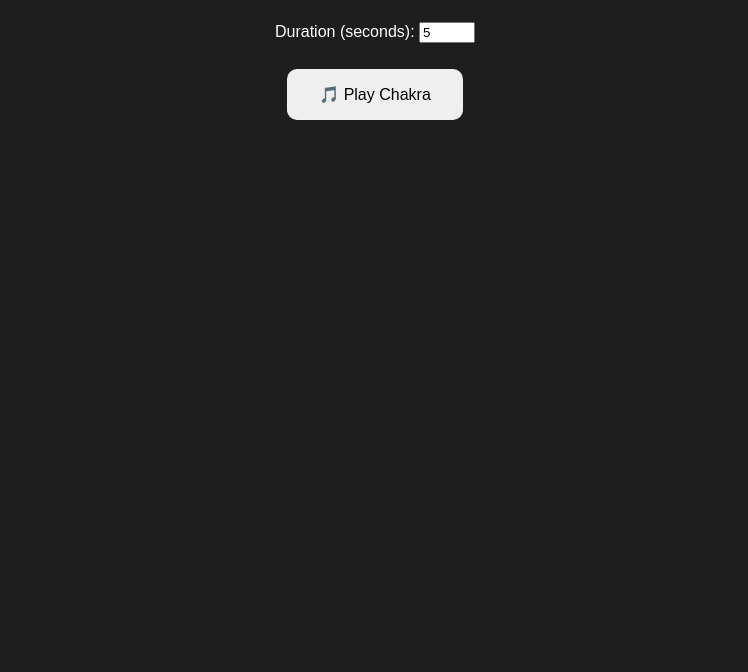
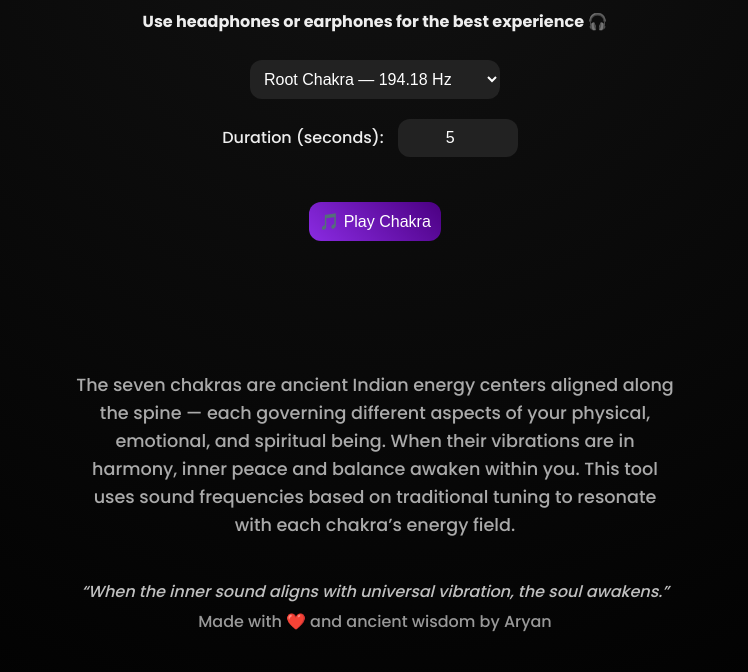
Before and after one commit to giriaryan694-a11y/Chakra_Sound, a plain HTML site: page docs/index.html in a window 1280 px wide. Shown: the part 143-815 px from the top of the page, without its empty margins (265-1013 px from the left). Drawn offline with Linux system fonts and the light colour scheme.

Commit message:
Update index.html

```diff
--- a/docs/index.html
+++ b/docs/index.html
@@ -3,23 +3,87 @@
 <head>
 <meta charset="UTF-8">
 <meta name="viewport" content="width=device-width, initial-scale=1.0">
-<title>Chakra Sound Generator 🌈</title>
+<title>🕉️ Chakra Sound Generator</title>
 <style>
-  body { font-family: Arial, sans-serif; background: #1e1e1e; color: white; text-align: center; padding: 2em; }
-  button { margin: 0.5em; padding: 1em 2em; font-size: 1em; cursor: pointer; border-radius: 10px; border: none; }
-  .chakra { display:block; margin: 0.5em auto; width: 200px; font-weight: bold; }
+  @import url('https://fonts.googleapis.com/css2?family=Poppins:wght@300;500;700&display=swap');
+  body {
+    font-family: 'Poppins', sans-serif;
+    background: radial-gradient(circle at top, #121212, #000);
+    color: #eee;
+    text-align: center;
+    padding: 30px;
+  }
+  h1 {
+    font-size: 2.5em;
+    color: #f0e68c;
+    text-shadow: 0 0 15px #f0e68c;
+  }
+  .chakra-select, button, input {
+    margin: 10px;
+    padding: 10px;
+    border-radius: 12px;
+    border: none;
+    font-size: 1em;
+  }
+  select {
+    width: 250px;
+    background-color: #222;
+    color: #fff;
+  }
+  input {
+    width: 100px;
+    text-align: center;
+    background-color: #222;
+    color: #fff;
+  }
+  button {
+    background: linear-gradient(45deg, #8a2be2, #4b0082);
+    color: white;
+    cursor: pointer;
+    transition: 0.3s;
+  }
+  button:hover {
+    transform: scale(1.05);
+    box-shadow: 0 0 15px #9932cc;
+  }
+  .chakra-info {
+    margin-top: 20px;
+    font-size: 1.1em;
+    color: #aaa;
+    max-width: 600px;
+    margin-left: auto;
+    margin-right: auto;
+    line-height: 1.6;
+  }
+  .chakra-visual {
+    margin-top: 20px;
+    height: 80px;
+    transition: background 0.5s ease;
+    border-radius: 10px;
+  }
+  footer {
+    margin-top: 40px;
+    font-size: 1em;
+    color: #999;
+  }
+  .quote {
+    font-style: italic;
+    color: #c0c0c0;
+    margin-top: 10px;
+  }
 </style>
 </head>
 <body>
 
-<h1>🕉️ Chakra Sound Generator</h1>
+<h1>🌈 Chakra Sound Generator</h1>
+<p><strong>Use headphones or earphones for the best experience 🎧</strong></p>
 
-<select id="chakraSelect" class="chakra">
+<select id="chakraSelect" class="chakra-select">
   <option value="1">Root Chakra — 194.18 Hz</option>
   <option value="2">Sacral Chakra — 210.42 Hz</option>
-  <option value="3">Solar Plexus Chakra — 126.22 Hz</option>
-  <option value="4">Heart Chakra — 136.10 Hz</option>
-  <option value="5">Throat Chakra — 141.27 Hz</option>
+  <option value="3">Solar Plexus — 126.22 Hz</option>
+  <option value="4">Heart — 136.10 Hz</option>
+  <option value="5">Throat — 141.27 Hz</option>
   <option value="6">Third Eye — 221.23 Hz</option>
   <option value="7">Crown — 172.06 Hz</option>
   <option value="all">Play All Chakras</option>
@@ -27,55 +91,74 @@
 
 <br>
 
-<label for="duration">Duration (seconds): </label>
+<label for="duration">Duration (seconds):</label>
 <input type="number" id="duration" value="5" min="1" max="30">
 
 <br><br>
+<button onclick="playChakra()">🎵 Play Chakra</button>
 
-<button onclick="playChakra()">🎵 Play Chakra</button>
+<div class="chakra-visual" id="chakraVisual"></div>
+
+<div class="chakra-info" id="chakraInfo">
+  The seven chakras are ancient Indian energy centers aligned along the spine — each governing
+  different aspects of your physical, emotional, and spiritual being. When their vibrations are in harmony,
+  inner peace and balance awaken within you. This tool uses sound frequencies based on traditional tuning
+  to resonate with each chakra’s energy field.
+</div>
+
+<footer>
+  <div class="quote">“When the inner sound aligns with universal vibration, the soul awakens.”</div>
+  <div style="margin-top:5px;">Made with ❤️ and ancient wisdom by Aryan</div>
+</footer>
 
 <script>
 const chakras = {
-    1: {name:"Root", freq:194.18, color:"red"},
-    2: {name:"Sacral", freq:210.42, color:"orange"},
-    3: {name:"Solar Plexus", freq:126.22, color:"yellow"},
-    4: {name:"Heart", freq:136.10, color:"green"},
-    5: {name:"Throat", freq:141.27, color:"blue"},
-    6: {name:"Third Eye", freq:221.23, color:"indigo"},
-    7: {name:"Crown", freq:172.06, color:"violet"}
+  1: {name:"Root", freq:194.18, color:"#ff0000"},
+  2: {name:"Sacral", freq:210.42, color:"#ff7f00"},
+  3: {name:"Solar Plexus", freq:126.22, color:"#ffff00"},
+  4: {name:"Heart", freq:136.10, color:"#00ff00"},
+  5: {name:"Throat", freq:141.27, color:"#1e90ff"},
+  6: {name:"Third Eye", freq:221.23, color:"#4b0082"},
+  7: {name:"Crown", freq:172.06, color:"#ee82ee"}
 };
 
 function playTone(frequency, duration) {
   const audioCtx = new (window.AudioContext || window.webkitAudioContext)();
   const oscillator = audioCtx.createOscillator();
+  const gainNode = audioCtx.createGain();
   oscillator.type = 'sine';
   oscillator.frequency.value = frequency;
-    const gainNode = audioCtx.createGain();
-    gainNode.gain.value = 0.3; // lower volume
+  gainNode.gain.value = 0.3;
   oscillator.connect(gainNode);
   gainNode.connect(audioCtx.destination);
   oscillator.start();
   oscillator.stop(audioCtx.currentTime + duration);
 }
 
+function updateVisual(color, chakraName, freq) {
+  const vis = document.getElementById("chakraVisual");
+  vis.style.background = `radial-gradient(circle, ${color} 20%, transparent 80%)`;
+  vis.innerHTML = `<p style="padding-top:30px;font-weight:bold;">🌠 ${chakraName} Chakra (${freq} Hz)</p>`;
+}
+
 function playChakra() {
   const selected = document.getElementById("chakraSelect").value;
   const duration = parseFloat(document.getElementById("duration").value);
 
-    if(selected === "all") {
+  if (selected === "all") {
     let delay = 0;
-        for(const key in chakras){
+    for (const key in chakras) {
+      const c = chakras[key];
       setTimeout(() => {
-                const c = chakras[key];
-                console.log(`Playing ${c.name} Chakra (${c.freq} Hz)`);
-                playTone(c.freq, duration);
-            }, delay*1000);
-            delay += duration;
+        updateVisual(c.color, c.name, c.freq);
+        playTone(c.freq * 2, duration); // doubled for audibility
+      }, delay * 1000);
+      delay += duration + 0.5;
     }
   } else {
     const c = chakras[selected];
-        console.log(`Playing ${c.name} Chakra (${c.freq} Hz)`);
-        playTone(c.freq, duration);
+    updateVisual(c.color, c.name, c.freq);
+    playTone(c.freq * 2, duration); // double frequency for better hearing
   }
 }
 </script>
```
Lines whose indentation alone changed are shown as unchanged.
